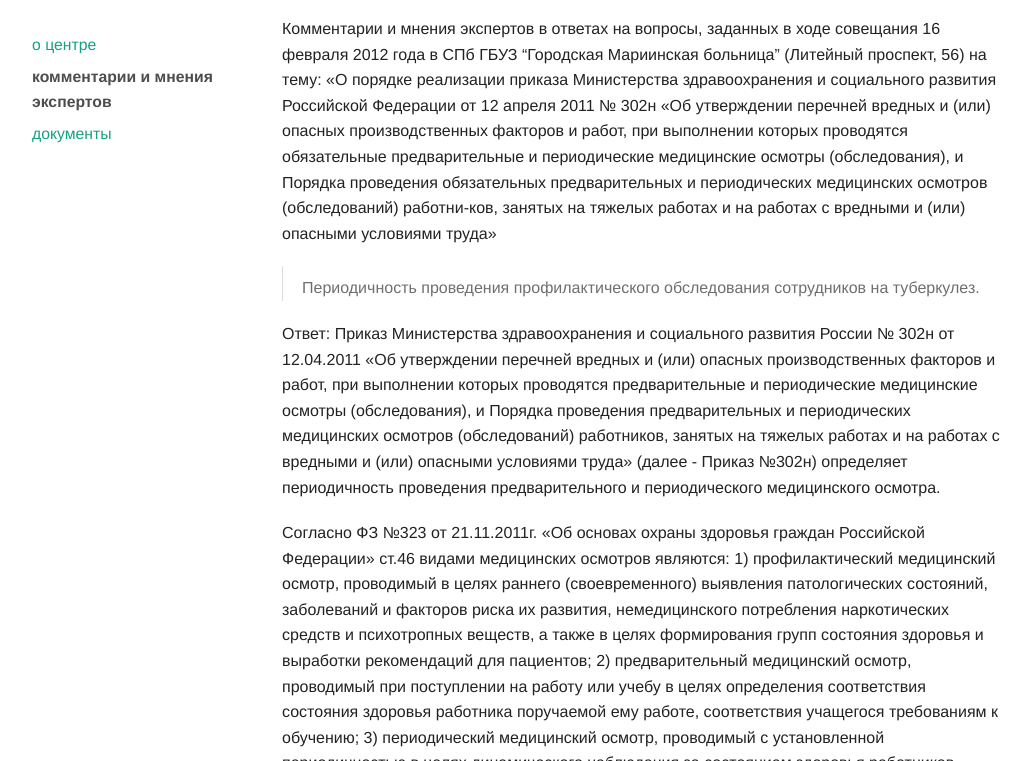
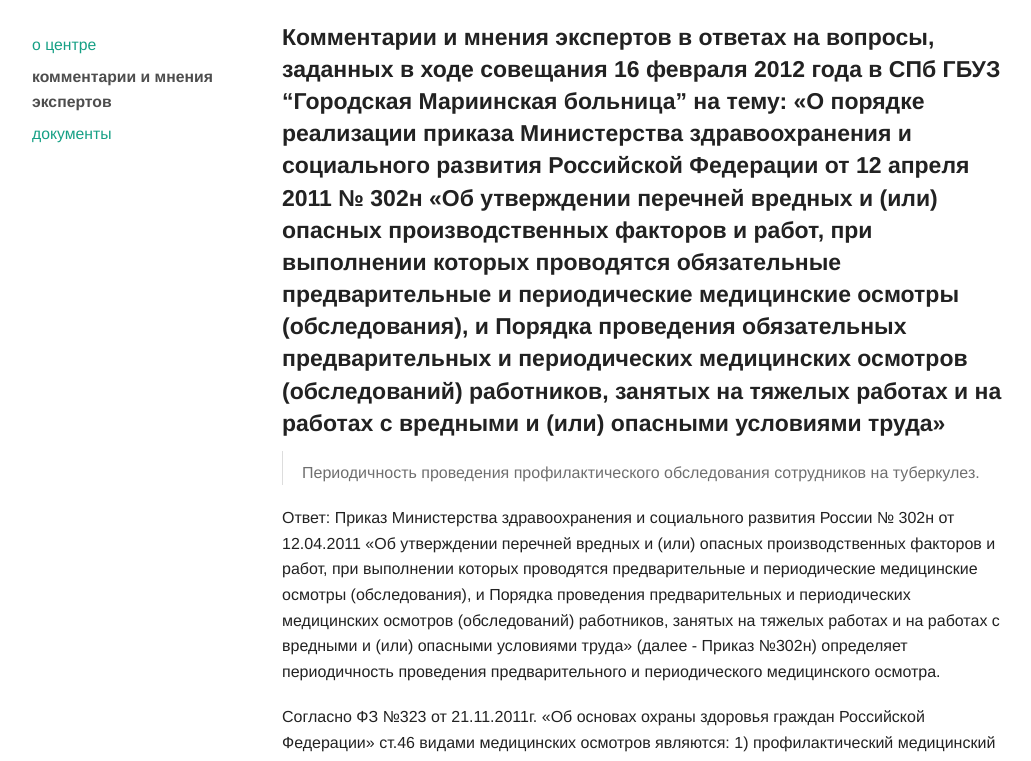
Before and after one commit to avpnw/avpnw, a Jekyll site: the page built from docs/coments.md, in a window 1280 px wide and 900 px high, cut to the strip 139-900 px from the top of the window. Shown: the whole strip, without its empty margins (123-1154 px from the left). Built offline with Jekyll 4.4.1, drawn with Linux system fonts in a browser that asks for light colours; nearby versions of some CDN libraries; library files that are not in the unit come from our copies; Markdown is read by kramdown in place of the engine named in the settings.

Commit message:
Update coments.md

```diff
--- a/docs/coments.md
+++ b/docs/coments.md
@@ -4,7 +4,7 @@ title:  "комментарии и мнения экспертов"
 categories: горцентр
 permalink: /centre/coments/
 ---
-Комментарии и мнения экспертов в ответах на вопросы, заданных в ходе совещания 16 февраля 2012 года в  СПб ГБУЗ "Городская Мариинская больница" (Литейный проспект, 56) на тему: «О порядке реализации  приказа Министерства здравоохранения и социального развития Российской Федерации от 12 апреля 2011 № 302н «Об утверждении перечней вредных и (или) опасных  производственных факторов и работ, при выполнении которых проводятся обязательные предварительные и периодические медицинские осмотры (обследования), и Порядка проведения обязательных предварительных и периодических медицинских осмотров (обследований) работни-ков, занятых на тяжелых работах и на работах с вредными и (или) опасными условиями труда»
+#### Комментарии и мнения экспертов в ответах на вопросы, заданных в ходе совещания 16 февраля 2012 года в  СПб ГБУЗ "Городская Мариинская больница" на тему: «О порядке реализации  приказа Министерства здравоохранения и социального развития Российской Федерации от 12 апреля 2011 № 302н «Об утверждении перечней вредных и (или) опасных  производственных факторов и работ, при выполнении которых проводятся обязательные предварительные и периодические медицинские осмотры (обследования), и Порядка проведения обязательных предварительных и периодических медицинских осмотров (обследований) работников, занятых на тяжелых работах и на работах с вредными и (или) опасными условиями труда»
 
 > Периодичность проведения профилактического обследования сотрудников на туберкулез.
 
```
